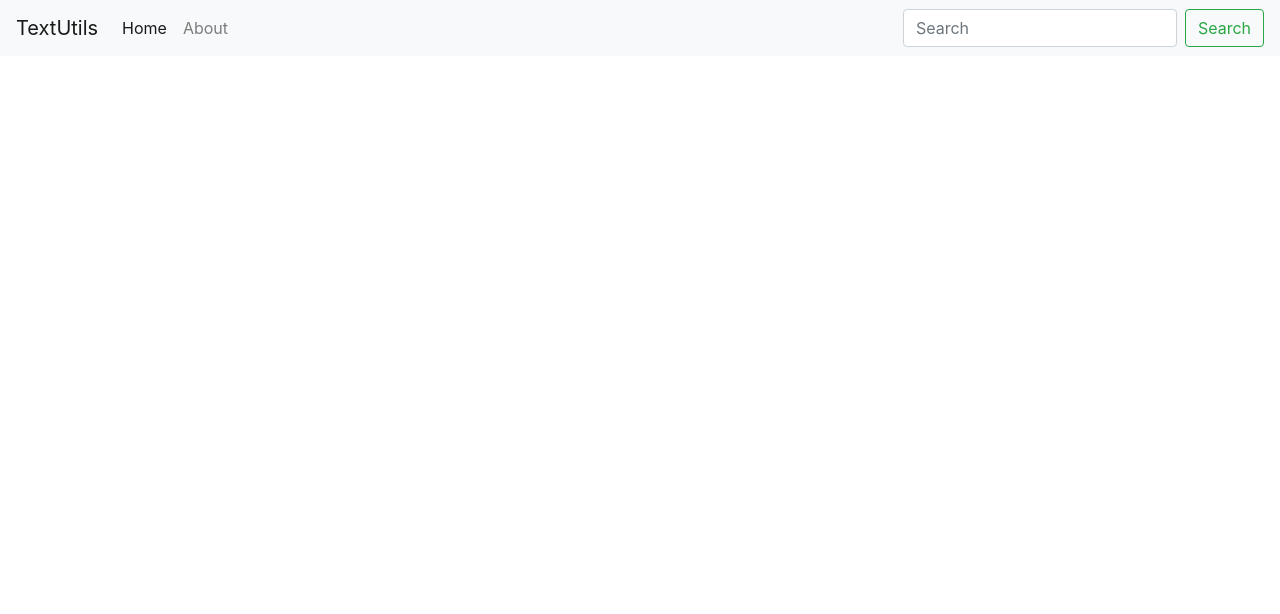
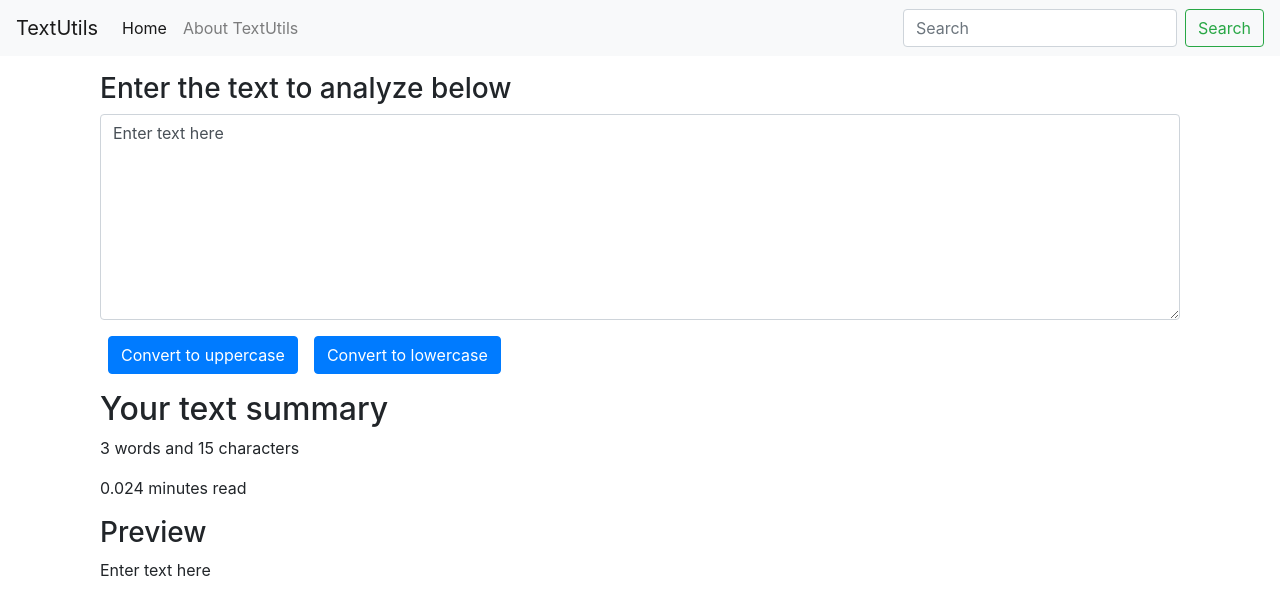
Before and after one commit to amrit-sbagga/textutils-app, a React (Create React App) app: page / in a window 1280 px wide. Shown: the top 614 px of the page. Built offline with nearby package versions, Linux system fonts and the light colour scheme.

Commit message:
added state and events

```diff
--- a/src/App.js
+++ b/src/App.js
@@ -1,30 +1,15 @@
 import './App.css';
+import Navbar from './components/Navbar';
+import TextForm from './components/TextForm';
 
 function App() {
  // let name = "Monty";
   return (
     <>
-      <nav className="navbar navbar-expand-lg navbar-light bg-light">
-      <a className="navbar-brand" href="/">TextUtils</a>
-      <button className="navbar-toggler" type="button" data-toggle="collapse" data-target="#navbarSupportedContent" aria-controls="navbarSupportedContent" aria-expanded="false" aria-label="Toggle navigation">
-        <span className="navbar-toggler-icon"></span>
-      </button>
-
-      <div className="collapse navbar-collapse" id="navbarSupportedContent">
-        <ul className="navbar-nav mr-auto">
-          <li className="nav-item active">
-            <a className="nav-link" href="/">Home <span className="sr-only">(current)</span></a>
-          </li>
-          <li className="nav-item">
-            <a className="nav-link" href="/">About</a>
-          </li>
-        </ul>
-        <form className="form-inline my-2 my-lg-0">
-          <input className="form-control mr-sm-2" type="search" placeholder="Search" aria-label="Search"/>
-          <button className="btn btn-outline-success my-2 my-sm-0" type="submit">Search</button>
-        </form>
+      <Navbar title="TextUtils" aboutText="About TextUtils"/>
+      <div className="container my-3">
+          <TextForm heading="Enter the text to analyze below"/>
       </div>
-    </nav>
     </>
   );
 }
--- /dev/null
+++ b/src/components/Navbar.js
@@ -0,0 +1,41 @@
+import React from 'react';
+import PropTypes from 'prop-types'; //imported using 'impt' from es7 extension
+
+export default function Navbar(props) {
+    return (
+        <div>
+           <nav className="navbar navbar-expand-lg navbar-light bg-light">
+            <a className="navbar-brand" href="/">{props.title}</a>
+            <button className="navbar-toggler" type="button" data-toggle="collapse" data-target="#navbarSupportedContent" aria-controls="navbarSupportedContent" aria-expanded="false" aria-label="Toggle navigation">
+                <span className="navbar-toggler-icon"></span>
+            </button>
+
+            <div className="collapse navbar-collapse" id="navbarSupportedContent">
+                <ul className="navbar-nav mr-auto">
+                <li className="nav-item active">
+                    <a className="nav-link" href="/">Home <span className="sr-only">(current)</span></a>
+                </li>
+                <li className="nav-item">
+                    <a className="nav-link" href="/">{props.aboutText}</a>
+                </li>
+                </ul>
+                <form className="form-inline my-2 my-lg-0">
+                <input className="form-control mr-sm-2" type="search" placeholder="Search" aria-label="Search"/>
+                <button className="btn btn-outline-success my-2 my-sm-0" type="submit">Search</button>
+                </form>
+            </div>
+           </nav>
+        </div>
+    )
+}
+
+
+Navbar.propTypes = {
+    title : PropTypes.string.isRequired, //pts
+    aboutText : PropTypes.string.isRequired
+}
+
+Navbar.defaultProps = {
+    title : "Set title here",
+    aboutText : "Set aboutText here"
+}
--- /dev/null
+++ b/src/components/TextForm.js
@@ -0,0 +1,46 @@
+import React, {useState} from 'react';
+
+export default function TextForm(props) {
+
+    const [text, setText] = useState('Enter text here');
+
+    const handleUpClick = () => {
+        //console.log("handleUpClick..!!");
+        let newText = text.toUpperCase();
+        setText(newText);
+    }
+
+    const handleLowClick = () => {
+        //console.log("handleLowClick..!!");
+        let newText = text.toLowerCase();
+        setText(newText);
+    }
+
+    const handleOnChange = (event) => {
+        //console.log("handleOnChange..!!");
+        setText(event.target.value);
+    }
+
+    return (
+        <>
+        <div className="container">
+            <h3>{props.heading}</h3>
+            <div className="mb-3">
+                {/* <label htmlFor="myBox" className="form-label">ex textarea</label> */}
+                <textarea className="form-control" id="myBox"
+                rows="8" value={text} onChange={handleOnChange}></textarea>
+            </div>
+            <button className="btn btn-primary mx-2" onClick={handleUpClick}>Convert to uppercase</button>
+            {/* &nbsp;&nbsp;&nbsp; */}
+            <button className="btn btn-primary mx-2" onClick={handleLowClick}>Convert to lowercase</button>
+        </div>
+        <div className="container my-3">
+            <h2>Your text summary</h2>
+            <p>{text.split(" ").length} words and {text.length} characters</p>
+            <p>{0.008 * text.split(" ").length} minutes read</p>
+            <h3>Preview</h3>
+            <p>{text}</p>
+        </div>
+        </>
+    )
+}
```
